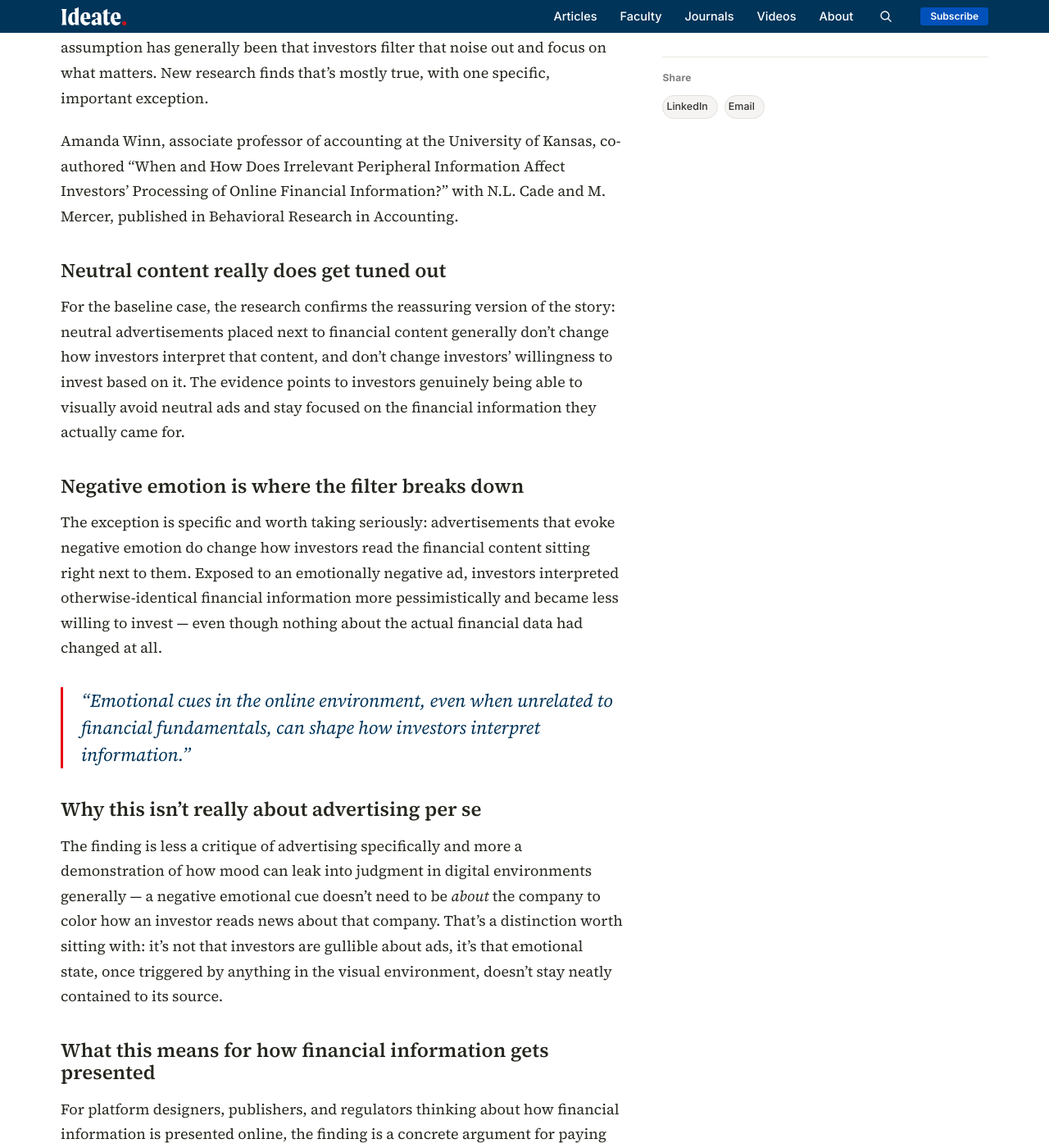
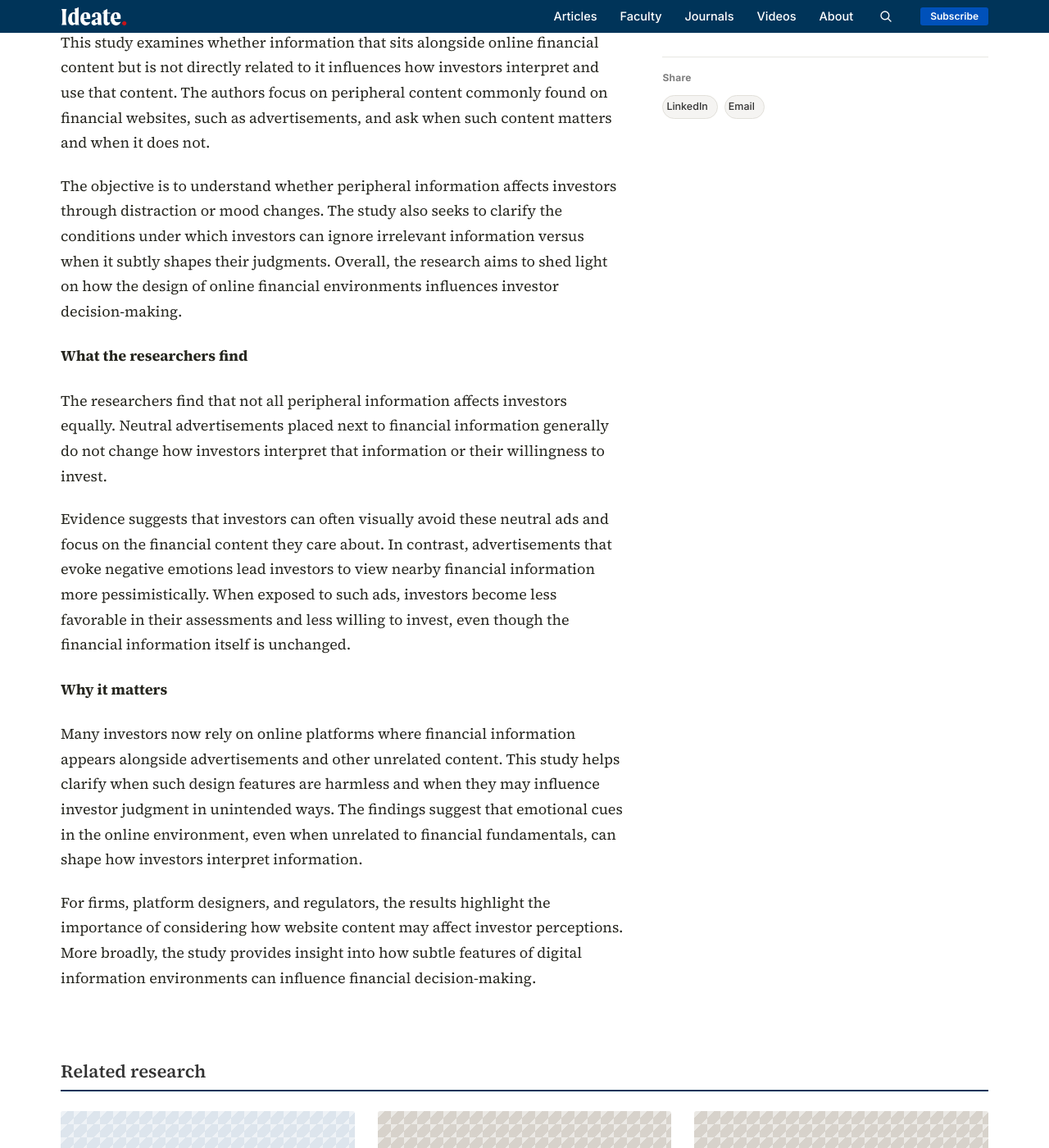
Before and after one commit to KUBschool/ideate, a Jekyll site: the page built from _articles/2025-01-01-peripheral-ads-investor-processing.md, in a window 1280 px wide and 1400 px high, scrolled down 1209 px. Shown: the whole window at 82% size. Built offline with Jekyll 4.4.1, drawn with Linux system fonts in a browser that asks for light colours; some of the changed text lies outside the part shown.

Commit message:
Update Article “2025-01-01-peripheral-ads-investor-processing”

```diff
--- a/_articles/2025-01-01-peripheral-ads-investor-processing.md
+++ b/_articles/2025-01-01-peripheral-ads-investor-processing.md
@@ -1,44 +1,42 @@
 ---
-title: "The ad next to your stock research might be changing how you read it"
-dek: "Investors browsing financial news online usually assume the ads around the content are just noise they tune out. New research finds that's true — unless the ad happens to trigger a negative emotion."
+title: The ad next to your stock research might be changing how you read it
+dek: Investors browsing financial news online usually assume the ads around the
+  content are just noise they tune out. New research finds that's true — unless
+  the ad happens to trigger a negative emotion.
 topic: accounting
 faculty:
   - amanda-winn
-byline: "Amanda Winn"
-date: 2025-01-01
+byline: Amanda Winn
+date: 2026-10-01
+image: /assets/uploads/web-ads.png
 image_tint: steam
 featured: false
-source_url: "https://business.ku.edu/research-and-faculty/accounting/research-insights"
-answer_box: >-
-  Research testing whether peripheral content on financial websites —
-  content unrelated to the financial information itself, like
-  advertisements — influences investor judgment finds neutral ads
-  generally don't change how investors interpret nearby financial
-  information, since investors can largely tune them out visually. But
-  advertisements that evoke negative emotion cause investors to view
-  adjacent financial information more pessimistically and become less
-  willing to invest, even though the financial information itself never
-  changed.
+source_url: https://business.ku.edu/research-and-faculty/accounting/research-insights
+answer_box: Research testing whether peripheral content on financial websites —
+  content unrelated to the financial information itself, like advertisements —
+  influences investor judgment finds neutral ads generally don't change how
+  investors interpret nearby financial information, since investors can largely
+  tune them out visually. But advertisements that evoke negative emotion cause
+  investors to view adjacent financial information more pessimistically and
+  become less willing to invest, even though the financial information itself
+  never changed.
+journal: Behavioral Research in Accounting
+journal_url: https://publications.aaahq.org/bria/article-abstract/38/2/49/13890/When-and-How-Does-Irrelevant-Peripheral?redirectedFrom=fulltext
 ---
+#### Research objective
 
-Online financial platforms surround the numbers investors actually care about with a lot of other content — ads, sidebars, unrelated stories. The working assumption has generally been that investors filter that noise out and focus on what matters. New research finds that's mostly true, with one specific, important exception.
+This study examines whether information that sits alongside online financial content but is not directly related to it influences how investors interpret and use that content. The authors focus on peripheral content commonly found on financial websites, such as advertisements, and ask when such content matters and when it does not.
 
-Amanda Winn, associate professor of accounting at the University of Kansas, co-authored "When and How Does Irrelevant Peripheral Information Affect Investors' Processing of Online Financial Information?" with N.L. Cade and M. Mercer, published in Behavioral Research in Accounting.
+The objective is to understand whether peripheral information affects investors through distraction or mood changes. The study also seeks to clarify the conditions under which investors can ignore irrelevant information versus when it subtly shapes their judgments. Overall, the research aims to shed light on how the design of online financial environments influences investor decision-making.
 
-## Neutral content really does get tuned out
+#### What the researchers find
 
-For the baseline case, the research confirms the reassuring version of the story: neutral advertisements placed next to financial content generally don't change how investors interpret that content, and don't change investors' willingness to invest based on it. The evidence points to investors genuinely being able to visually avoid neutral ads and stay focused on the financial information they actually came for.
+The researchers find that not all peripheral information affects investors equally. Neutral advertisements placed next to financial information generally do not change how investors interpret that information or their willingness to invest.
 
-## Negative emotion is where the filter breaks down
+Evidence suggests that investors can often visually avoid these neutral ads and focus on the financial content they care about. In contrast, advertisements that evoke negative emotions lead investors to view nearby financial information more pessimistically. When exposed to such ads, investors become less favorable in their assessments and less willing to invest, even though the financial information itself is unchanged.
 
-The exception is specific and worth taking seriously: advertisements that evoke negative emotion do change how investors read the financial content sitting right next to them. Exposed to an emotionally negative ad, investors interpreted otherwise-identical financial information more pessimistically and became less willing to invest — even though nothing about the actual financial data had changed at all.
+#### Why it matters
 
-> "Emotional cues in the online environment, even when unrelated to financial fundamentals, can shape how investors interpret information."
+Many investors now rely on online platforms where financial information appears alongside advertisements and other unrelated content. This study helps clarify when such design features are harmless and when they may influence investor judgment in unintended ways. The findings suggest that emotional cues in the online environment, even when unrelated to financial fundamentals, can shape how investors interpret information.
 
-## Why this isn't really about advertising per se
-
-The finding is less a critique of advertising specifically and more a demonstration of how mood can leak into judgment in digital environments generally — a negative emotional cue doesn't need to be *about* the company to color how an investor reads news about that company. That's a distinction worth sitting with: it's not that investors are gullible about ads, it's that emotional state, once triggered by anything in the visual environment, doesn't stay neatly contained to its source.
-
-## What this means for how financial information gets presented
-
-For platform designers, publishers, and regulators thinking about how financial information is presented online, the finding is a concrete argument for paying attention to a factor that's easy to treat as irrelevant: the emotional tone of everything surrounding the content, not just the content's own accuracy. For investors, it's a useful piece of self-knowledge — the numbers you're reading may be unaffected by that ad you just scrolled past, but your read of them might not be.
+For firms, platform designers, and regulators, the results highlight the importance of considering how website content may affect investor perceptions. More broadly, the study provides insight into how subtle features of digital information environments can influence financial decision-making.
```
Also changed, not shown: 1 other file.
